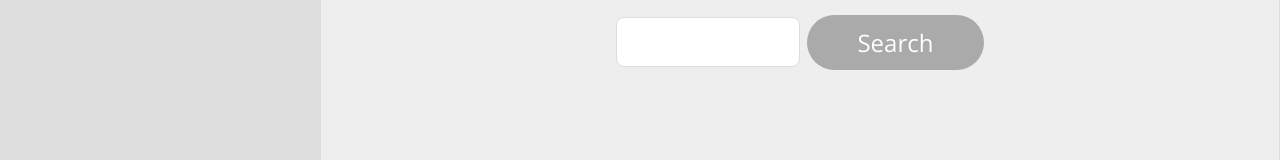
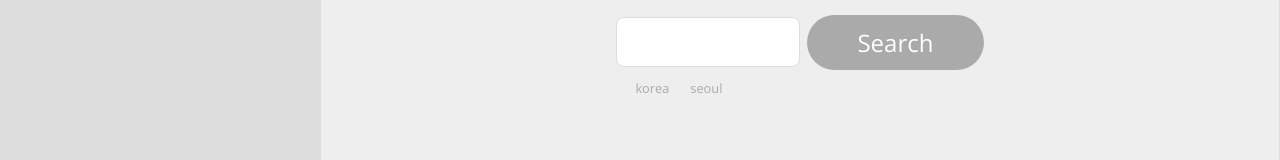
Before and after one commit to CrommaApp/cromma-frontend, a React app: page / in a window 1280 px wide. Shown: the part 415-575 px from the top of the page. Built offline with nearby package versions, Linux system fonts and the light colour scheme.

Commit message:
design : 최근 검색어 디자인

```diff
--- /dev/null
+++ b/src/components/features/home/recent-keywords/index.tsx
@@ -0,0 +1,44 @@
+import React from 'react';
+import styled from 'styled-components';
+
+const KeywordList = styled.ul`
+	width: 40%;
+	display: flex;
+	align-items: center;
+	padding: 1%;
+	overflow-x: scroll;
+
+	& > li {
+		margin: 0 3%;
+		font-size: 0.8rem;
+		color: #aaaaaa;
+		cursor: pointer;
+	}
+
+	@media screen and (max-width: 768px) {
+		width: 60%;
+	}
+
+	@media screen and (max-width: 480px) {
+		width: 80%;
+	}
+`;
+
+type Props = {
+	recentKeywords: string[];
+	moveToReultPage: (keyword: string) => void;
+};
+
+const RecentKeywords = ({ recentKeywords, moveToReultPage }: Props) => {
+	return (
+		<KeywordList>
+			{recentKeywords.map((keyword, idx) => (
+				<li key={idx} onClick={() => moveToReultPage(keyword)}>
+					{keyword}
+				</li>
+			))}
+		</KeywordList>
+	);
+};
+
+export default RecentKeywords;
--- a/src/pages/home/index.tsx
+++ b/src/pages/home/index.tsx
@@ -3,6 +3,7 @@ import SearchForm from '@components/features/home/search-form';
 import SearchNewsService from '@services/search-news';
 import styled from 'styled-components';
 import { useHistory } from 'react-router';
+import RecentKeywords from '@components/features/home/recent-keywords';
 
 const HomeContainer = styled.section`
 	width: 100%;
@@ -36,11 +37,14 @@ const Home = ({ searchNewsService }: Props) => {
 		history.push(`/result/${keyword}`);
 	}, []);
 
+	const mockRecentKeywords: string[] = ['korea', 'seoul'];
+
 	return (
 		<HomeContainer>
 			<h1>CONEW</h1>
 			<h2 id="search_guide">Please enter related keyword</h2>
 			<SearchForm searchNewsService={searchNewsService} moveToReultPage={moveToReultPage} />
+			<RecentKeywords recentKeywords={mockRecentKeywords} moveToReultPage={moveToReultPage} />
 		</HomeContainer>
 	);
 };
```
